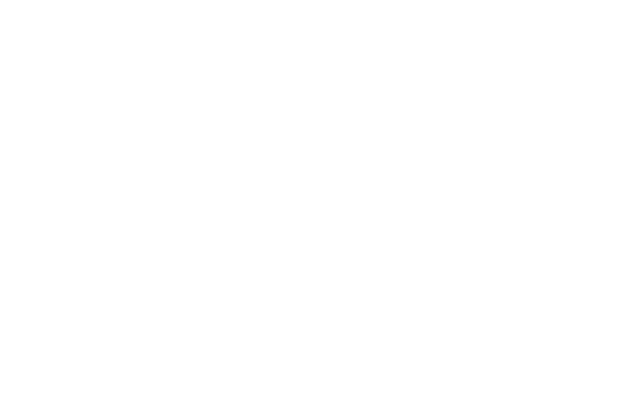
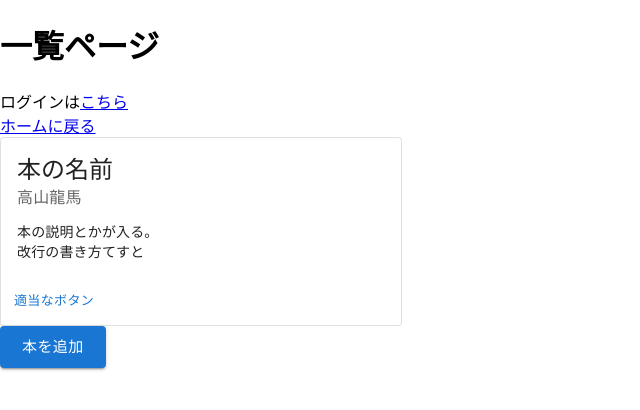
Before and after one commit to ryomar-kappa/HOF, a React (Create React App) app in the folder hof/: page /inquiry in a window 1280 px wide. Before the commit this address had no page. Shown: the top 410 px of the page, without its empty margins (0-640 px from the left). Built offline with nearby package versions, Linux system fonts and the light colour scheme.

Commit message:
databaseとの通信を設定

```diff
--- a/hof/package.json
+++ b/hof/package.json
@@ -14,6 +14,7 @@
     "@types/node": "^16.18.76",
     "@types/react": "^18.2.48",
     "@types/react-dom": "^18.2.18",
+    "firebase": "^10.7.2",
     "react": "^18.2.0",
     "react-dom": "^18.2.0",
     "react-router-dom": "^6.21.3",
--- a/hof/src/App.tsx
+++ b/hof/src/App.tsx
@@ -1,15 +1,18 @@
-import './App.css';
-import { BrowserRouter, Route, Routes } from 'react-router-dom';
-import Register from './register/register';
-import Login from './login/login';
-import Home from './home/home';
+import "./App.css";
+import { BrowserRouter, Route, Routes } from "react-router-dom";
+import Inquiry from "./inquiry/inquiry";
+import Login from "./login/login";
+import Home from "./home/home";
+import { initializeApp } from "firebase/app";
+import { getFirestore } from "firebase/firestore";
+
 
 function App() {
   return (
     <BrowserRouter>
       <Routes>
         <Route path={`/`} element={<Home />} />
-        <Route path={`/register/`} element={<Register />} />
+        <Route path={`/inquiry/`} element={<Inquiry />} />
         <Route path={`/login/`} element={<Login />} />
       </Routes>
     </BrowserRouter>
--- a/hof/src/home/home.js
+++ b/hof/src/home/home.js
@@ -11,10 +11,10 @@ const Home = () => {
           <img src={logo} className="App-logo" alt="logo" />
           <p>ようこそHOFプロジェクトへ!</p>
           <Button
-            variant="outlined"
+            variant="contained"
             size="large"
             component={Link}
-            to="/register"
+            to="/inquiry"
           >
             始める
           </Button>
--- /dev/null
+++ b/hof/src/inquiry/Card.tsx
@@ -0,0 +1,39 @@
+import * as React from 'react';
+import Box from '@mui/material/Box';
+import Card from '@mui/material/Card';
+import CardActions from '@mui/material/CardActions';
+import CardContent from '@mui/material/CardContent';
+import Button from '@mui/material/Button';
+import Typography from '@mui/material/Typography';
+
+const bull = (
+  <Box
+    component="span"
+    sx={{ display: 'inline-block', mx: '2px', transform: 'scale(0.8)' }}
+  >
+    •
+  </Box>
+);
+
+export default function BasicCard() {
+  return (
+    <Card variant="outlined" sx={{ minWidth: 275,maxWidth: 400}}>
+      <CardContent>
+        <Typography variant="h5" component="div">
+         本の名前
+        </Typography>
+        <Typography sx={{ mb: 1.5 }} color="text.secondary">
+          高山龍馬
+        </Typography>
+        <Typography variant="body2">
+          本の説明とかが入る。
+          <br />
+          {'改行の書き方てすと'}
+        </Typography>
+      </CardContent>
+      <CardActions>
+        <Button size="small">適当なボタン</Button>
+      </CardActions>
+    </Card>
+  );
+}
--- /dev/null
+++ b/hof/src/inquiry/inquiry.tsx
@@ -0,0 +1,25 @@
+import { Link } from "react-router-dom";
+import Card from "./Card";
+import { Button } from "@mui/material";
+import readData from "../repository/BookRepository";
+
+
+const Register = () => {
+  return (
+    <>
+      <h1>一覧ページ</h1>
+      <div>
+        ログインは<Link to={`/login/`}>こちら</Link>
+      </div>
+      <div>
+        <Link to={`/`}>ホームに戻る</Link>
+      </div>
+      <Card />
+      <Button variant="contained" size="large" onClick={readData}>
+        本を追加
+      </Button>
+    </>
+  );
+};
+
+export default Register;
--- a/hof/src/register/register.js
+++ /dev/null
@@ -1,17 +0,0 @@
-import { Link } from "react-router-dom";
-
-const Register = () => {
-  return (
-    <>
-      <h1>新規登録ページ</h1>
-      <div>
-        ログインは<Link to={`/login/`}>こちら</Link>
-      </div>
-      <div>
-        <Link to={`/`}>ホームに戻る</Link>
-      </div>
-    </>
-  );
-};
-
-export default Register;
--- /dev/null
+++ b/hof/src/repository/BookRepository.tsx
@@ -0,0 +1,10 @@
+import { collection, addDoc, getDocs } from "firebase/firestore";
+import { db } from "./firebase";
+
+async function readData(): Promise<void> {
+  const usersCollectionRef = collection(db, "users");
+  const querySnapshot = await getDocs(usersCollectionRef);
+  querySnapshot.docs.forEach((doc) => console.log(doc.data()));
+}
+
+export default readData;
--- /dev/null
+++ b/hof/src/repository/firebase.tsx
@@ -0,0 +1,17 @@
+import { FirebaseApp, initializeApp } from "firebase/app";
+import { Firestore, getFirestore } from "firebase/firestore";
+const firebaseConfig = {
+  apiKey: "AIzaSyAiarwGgS6LUaGOm-xncqKgEMWwNBulO4U",
+  authDomain: "hofapp-8aaaf.firebaseapp.com",
+  databaseURL: "https://hofapp-8aaaf-default-rtdb.asia-southeast1.firebasedatabase.app",
+  projectId: "hofapp-8aaaf",
+  storageBucket: "hofapp-8aaaf.appspot.com",
+  messagingSenderId: "1026767381466",
+  appId: "1:1026767381466:web:63102b830d4970c67496e3",
+  measurementId: "G-RLM9WSG27H"
+};
+
+
+
+const app: FirebaseApp = initializeApp(firebaseConfig);
+export const db: Firestore = getFirestore(app);
--- a/hof/tsconfig.json
+++ b/hof/tsconfig.json
@@ -1,6 +1,6 @@
 {
   "compilerOptions": {
-    "target": "es5",
+    "target": "es2017",
     "lib": [
       "dom",
       "dom.iterable",
```
Also changed, not shown: 2 other files (tests, documents, lock files or other folders).
